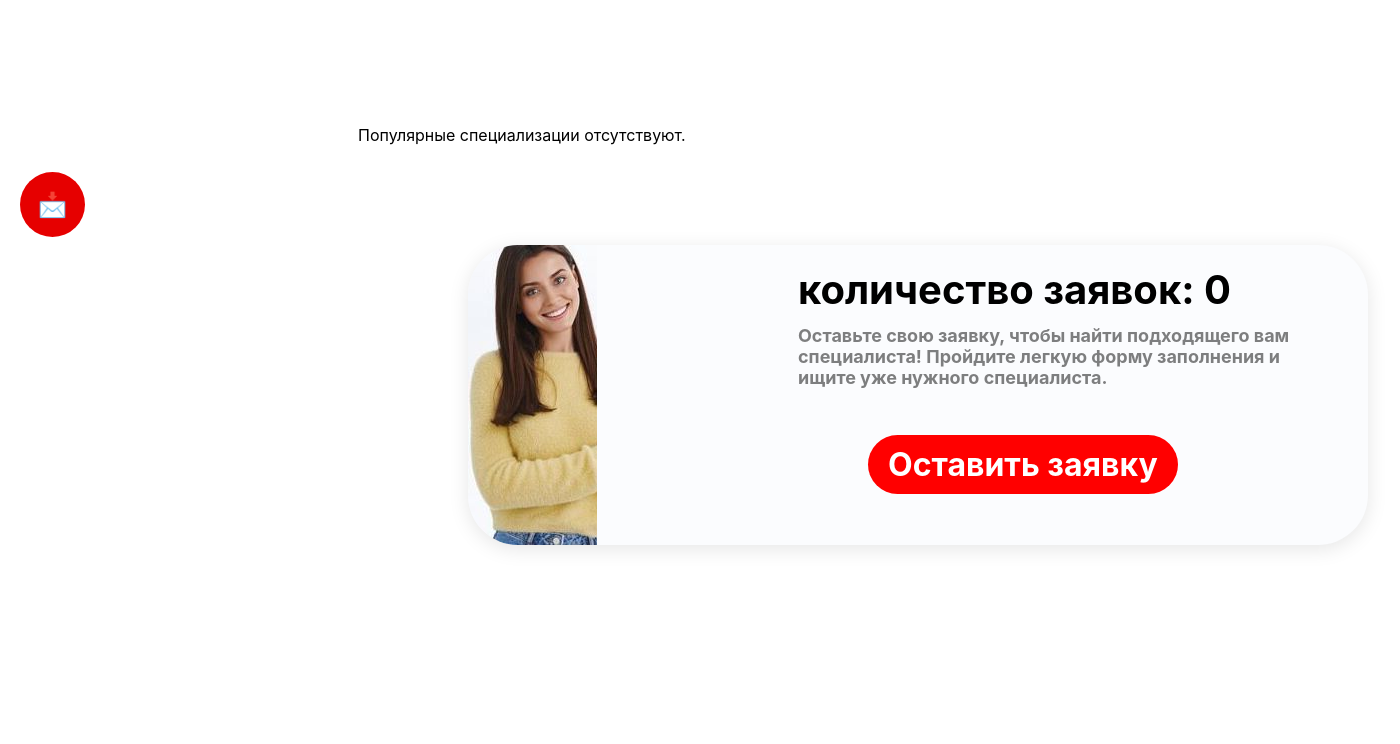
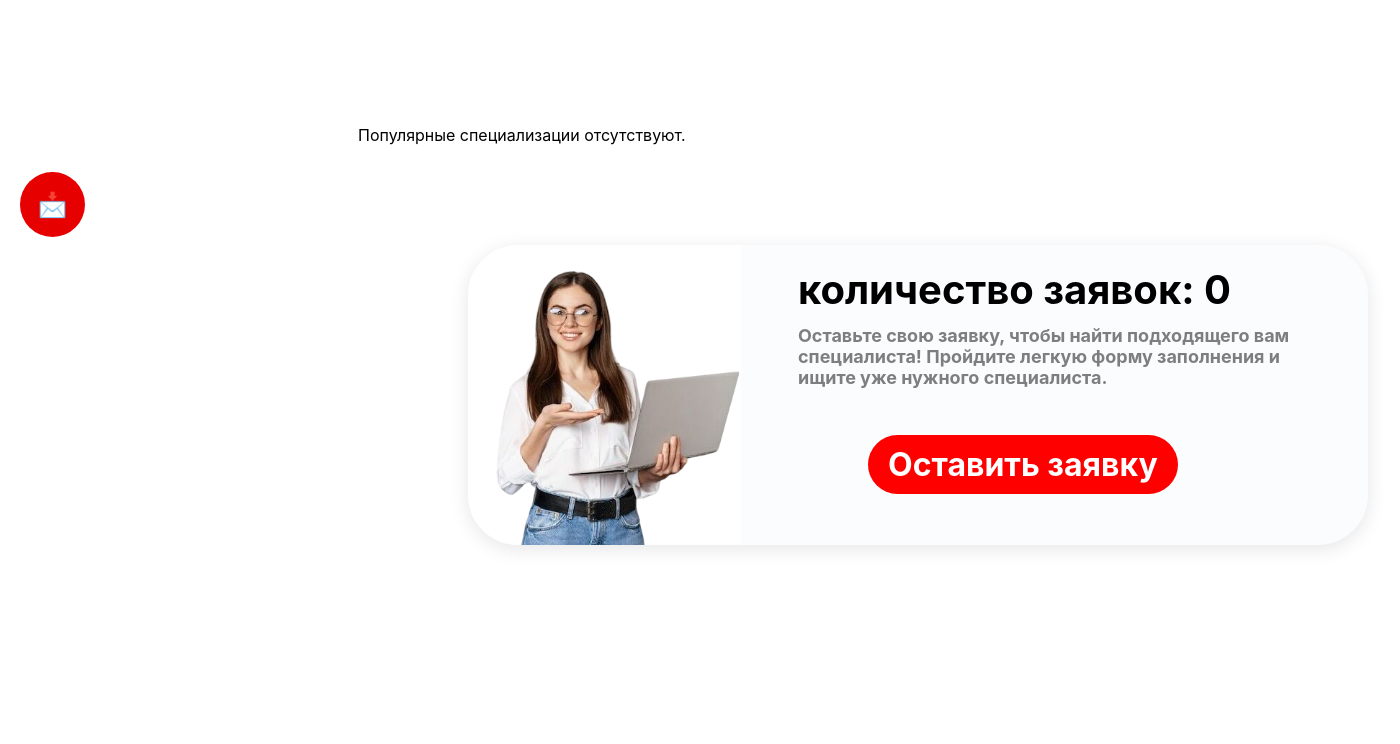
Before and after one commit to MatveySviadysh/NGl, a Django app: page /user/main/ in a window 1400 px wide. Shown: the part 543-1287 px from the top of the page. Run offline with Django 4.2, Linux system fonts and the light colour scheme; style sheets or scripts are compiled from the project's sources.

Commit message:
fix foto

```diff
--- a/user/static/user/scss/main_page/Order.scss
+++ b/user/static/user/scss/main_page/Order.scss
@@ -70,6 +70,5 @@
 }
 
 .course-photo {
-    transform: scaleX(-1);
-    clip-path: inset(0 0 0 150px);
+    background-color: #ffff;
 }
--- a/user/templates/user/pages/MainPage.html
+++ b/user/templates/user/pages/MainPage.html
@@ -60,7 +60,7 @@
                     Оставить заявку
                 </a>
             </div>
-            <img src="{% static 'user/images/bg_woman.jpg' %}" class="course-photo" alt="Изображение женщины" style="z-index: 1000;">
+            <img src="{% static 'user/images/woman_photo(3)-Photoroom.png' %}" class="course-photo" alt="Изображение женщины"  ">
         </div>
 
 
@@ -109,7 +109,7 @@
         <div class="chinese-course-section2">
             <div class="course-image2">
                 <img src="{% static 'user/images/review_woman2.jpg' %}" class="course-photo2" alt="Изображение женщины">
-                <h3 class="course-guarantee2">Количество отзывов: 34</h3>
+                <h3 class="course-guarantee2">Количество отзывов: {{ coutn_reviews }}</h3>
                 <div class="course-text2">Создайте отзыв о своих впечатлениях! Напишите все самое важное о нас. Надеюсь, что наше сотрудничество продолжится и в будущем, принося все больше знаний!</div>
                 <div class="course-button2">
                     <a href="#reviewSection" class="toggle-button">Создать отзыв</a>
--- a/user/views.py
+++ b/user/views.py
@@ -81,6 +81,7 @@ def tutor_list(request, specialization):
 
 
 def main_page(request):
+    coutn_reviews = Review.objects.all().count()
     count_orders = UserConsultation.objects.all().count()
     if request.user.is_authenticated and hasattr(request.user, 'tutor'):
         tutor = request.user.tutor
@@ -111,6 +112,7 @@ def main_page(request):
         'profile': profile,
         'tutor':tutor,
         'count_orders':count_orders,
+        'coutn_reviews': coutn_reviews,
     })
 
 def register_tutor(request):
```
Also changed, not shown: avatars/prestyplenie.jpg (added), user/static/user/images/woman_photo(3)-Photoroom.png (added).
